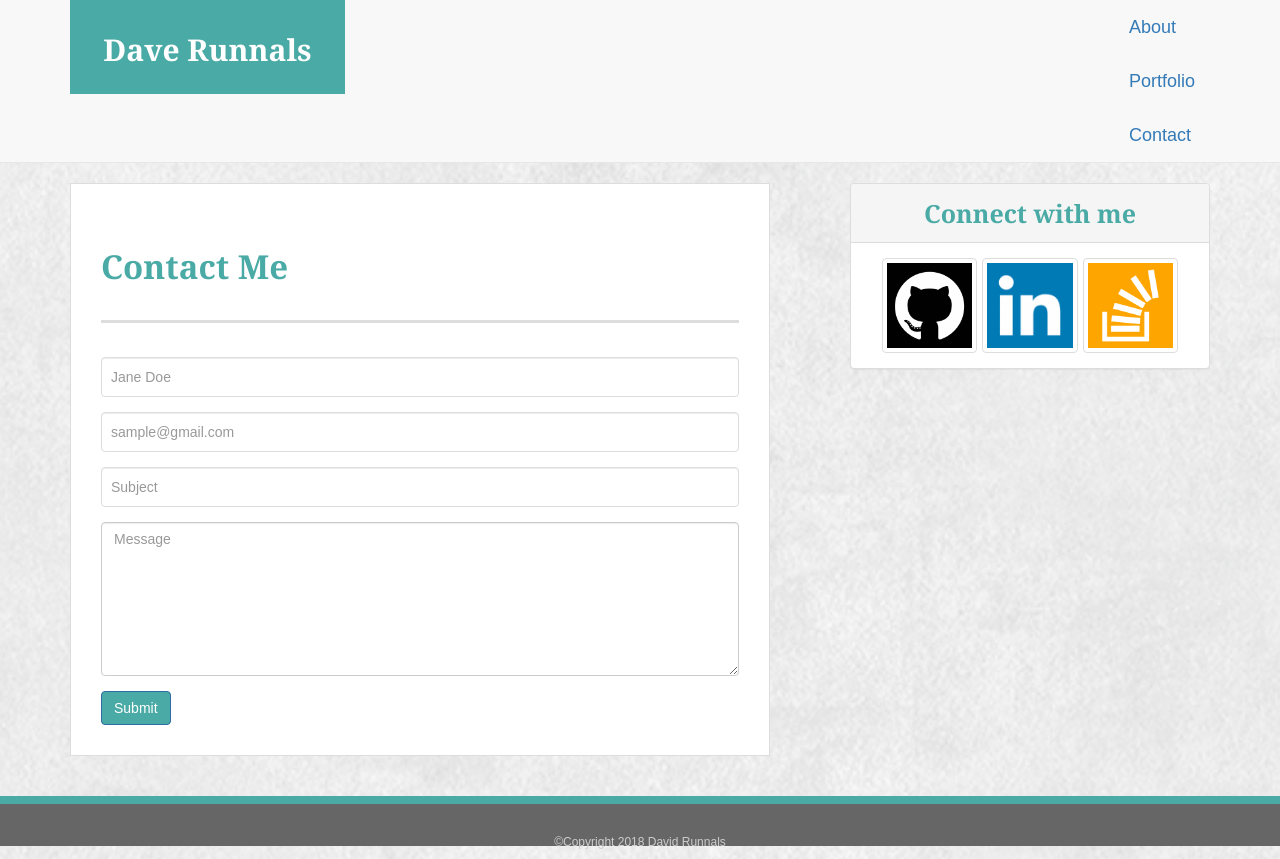
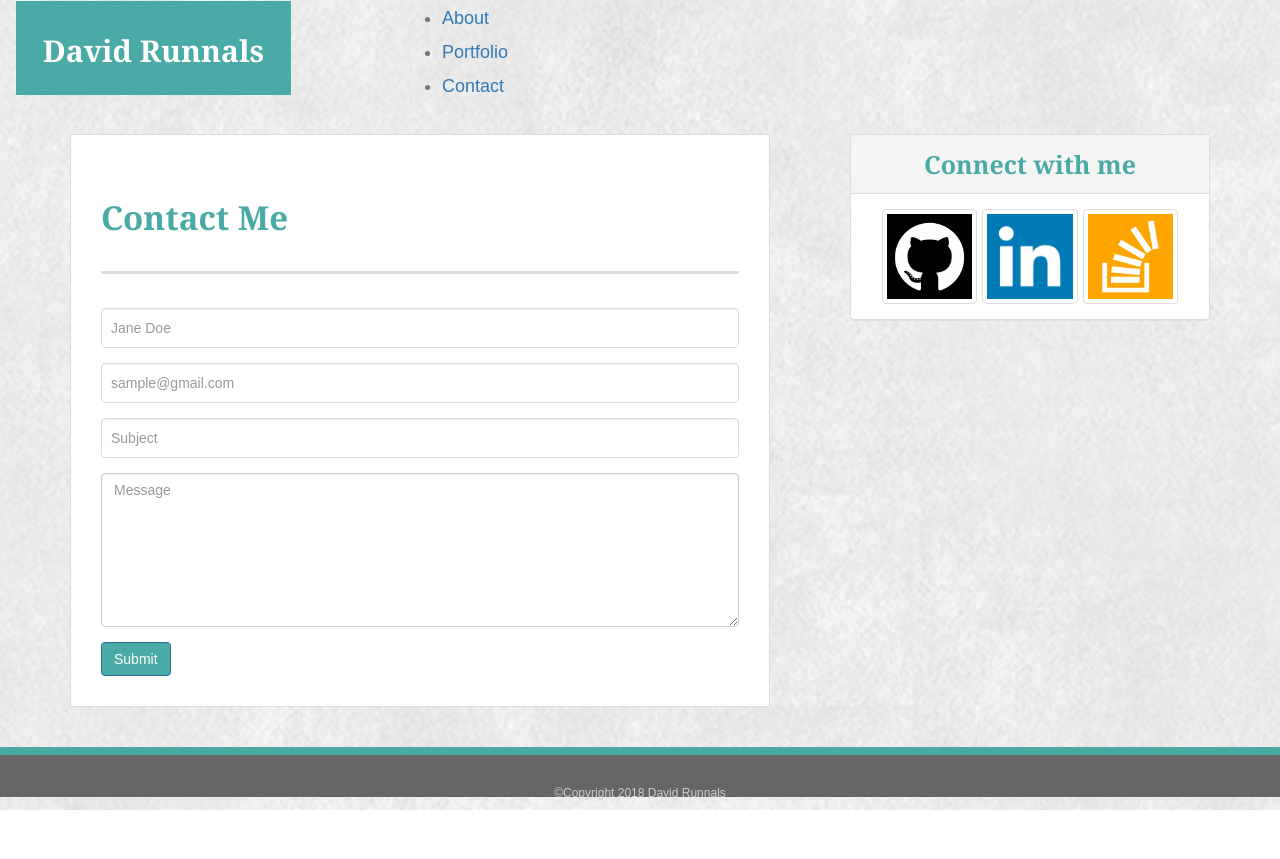
Before and after one commit to drunnals313/Bootstrap-Portfolio, a plain HTML site: page contact.html in a window 1280 px wide. After the commit the page ends 810 px from the top, so only its background shows below. Drawn offline with nearby package versions, Linux system fonts and the light colour scheme.

Commit message:
updated nav

```diff
--- a/contact.html
+++ b/contact.html
@@ -15,26 +15,28 @@
 
 <body>
 
-  <nav class="navbar navbar-default navbar-static-top">
-    <div class="container">
+
+
+  <nav class="navbar fixed-top navbar-dark">
       <div class="col-md-4">
-        <a class="navbar-brand navbar-custom" href="index.html" id="me">Dave Runnals</a>
+    <a class="navbar-brand" href="index.html" id="me">David Runnals</a>
       </div>
-         <div class="col-md-8">
-          <ul div class="nav nav-bar navbar-right">
-              <li class="nav-item active">
-                <a class="nav-link" href="index.html">About</a>
-              </li>
-              <li class="nav-item active">
-                <a class="nav-link" href="portfolio.html">Portfolio</a>
-              </li>
-              <li class="nav-item active">
-                <a class="nav-link" href="contact.html">Contact</a>
-              </li>
-          </ul>
-        </div>
-    </div>
+      <ul class="col-md-8" class="nav nav-pills">
+        <li class="nav-item">
+          <a class="nav-link active" href="index.html">About</a>
+        </li>
+        <li class="nav-item">
+          <a class="nav-link" href="portfolio.html">Portfolio</a>
+        </li>
+        <li class="nav-item">
+          <a class="nav-link disabled" href="contact.html">Contact</a>
+        </li>
+      </ul>
   </nav>
+
+
+
+
 
   <div class="container">
       <div class="row">
```
